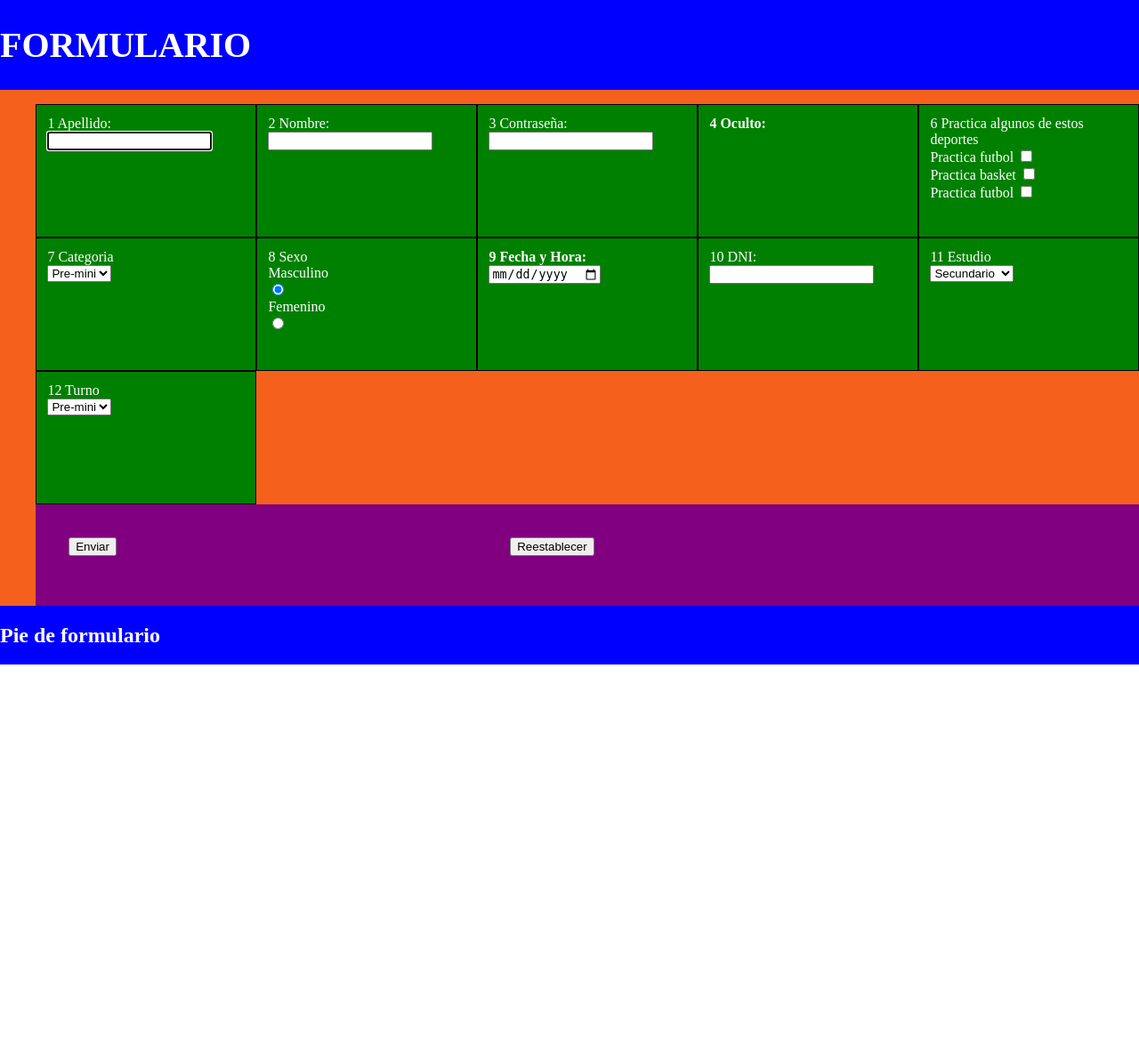
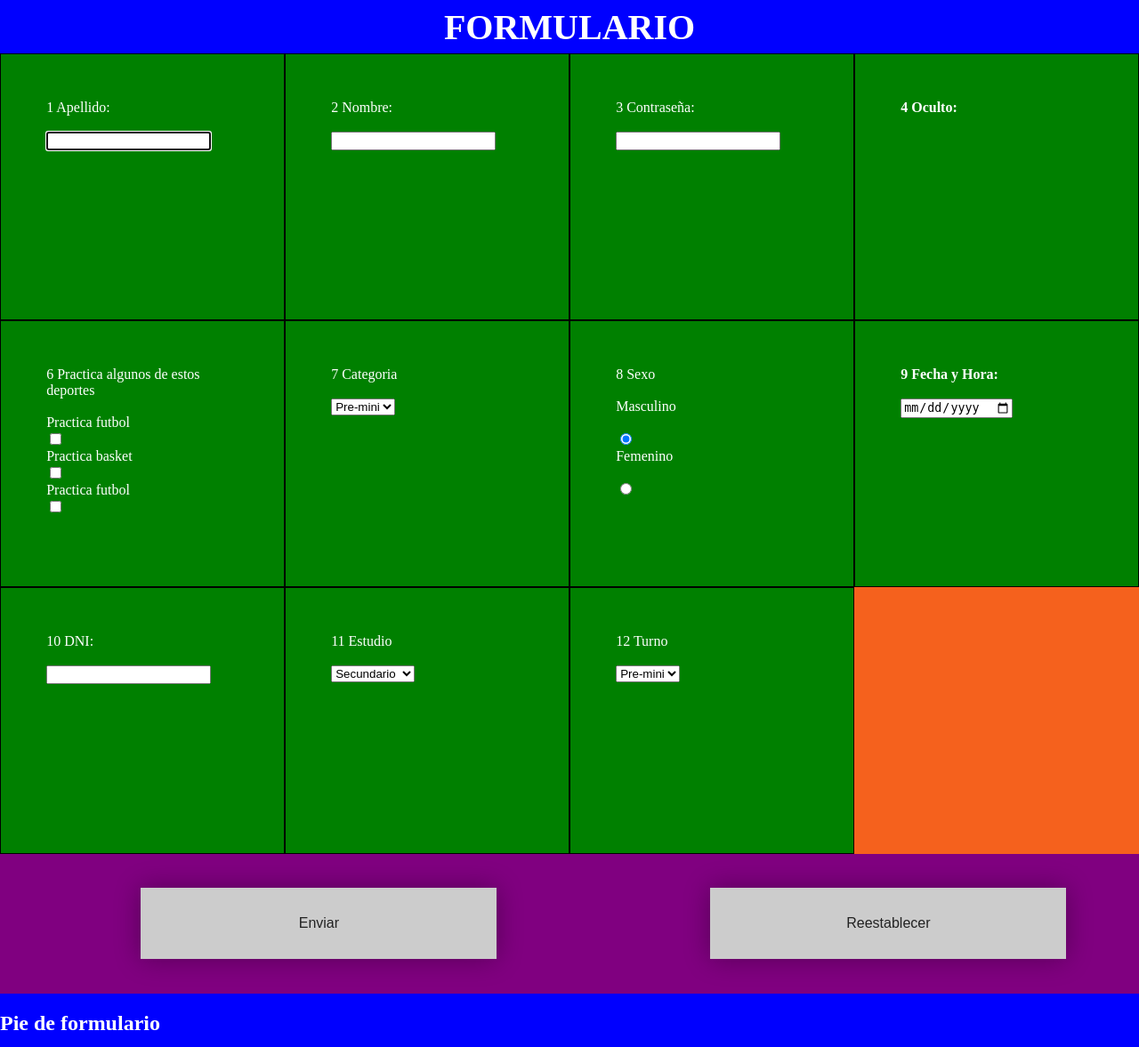
Before and after one commit to DamianMartinez28885/prof, a PHP site: page /Css/cssParte2/FormularioRWD/Index.html in a window 1280 px wide. Shown: the whole page at 89% size. Run offline with PHP 8.4, Linux system fonts and the light colour scheme.

Commit message:
finalizar tp

```diff
--- a/Css/cssParte2/FormularioRWD/FormularioRWD.css
+++ b/Css/cssParte2/FormularioRWD/FormularioRWD.css
@@ -1,24 +1,32 @@
-body, html, form{
-
+body{
+background-color: aquamarine;
 width: 100%;
 height: 30%;
 padding: 0%;
 margin: 0%;
 box-sizing: border-box;
+}
+
+h1 {
+    font-size: 40px;
+    margin: 0%;
+}
+
+ol{
+    margin: 0%;
+    border: none ;
+    padding: 0%;
+}
+
+form {
+    display: flex;
+    align-items: center;
+    justify-content: space-around;
+    flex-wrap: wrap;
+
 
 }
 
-
-
-h1 {
-    font-size: 40px;
-
-}
-
-.divprincipal {
-    padding: 0%;
-    margin: 0%;
-}
 .divcabeza {
     background-color: blue;
     width: 100%;
@@ -26,22 +34,30 @@ h1 {
     color: white;
     text-align: center;
     display: flex;
+    position: fixed;
+    height: 60px;
+    z-index: 200;
+    align-items: center;
+    top: 0;
+    justify-content: center;
 }
 
 .divformulario {
     background-color: rgb(245, 97, 29);
     width: 100%;
-    height: 580px;
     margin: 0%;
     color: white;
     box-sizing: border-box ;
     overflow: auto;
     flex-wrap: wrap;
     padding: 0%;
-    display: block;
+
     overflow: auto;
-
-
+    position: absolute;
+    top: 60px;
+    bottom: 60px;
+    z-index: 0;
+    overflow: auto;
 }
 
 .divpie{
@@ -51,15 +67,21 @@ h1 {
     color: white;
     display: flex;
     display: inline-block;
+    position: fixed;
+    height: 60px;
+    z-index: 100;
+    height: 60px;
+    align-items: center;
+    bottom: 0;
 }
 
 .divlista {
-    width: 20%;
-    height: 150px;
+    width: 320px;
+    height: 300px;
     background-color: green;
     box-sizing: border-box;
     float: left;
-    padding: 1%;
+    padding: 4%;
     margin: 0%;
     border: 1px solid;
     border-color: black;
@@ -69,24 +91,48 @@ h1 {
 
 li {
     list-style: none;
-
-
-
 }
 
 .contenedorbotones {
     clear: both;
-    width: 100%;
+    align-items: center;
     height: 80px;
     background-color: purple;
     display: flex;
     padding: 3%;
+    margin: 0%;
+    justify-content: space-around;
+    width: 100%;
+    width: 100%;
+
 }
 
 .divboton {
+    padding: 20px 10%;
+    width: 400px;
+    height: 80px;
+    border: none;
+    background: #ccc;
+    box-shadow: 0 0 30px #0005;
+    font-size: 1em;
+    color: #222;
+}
+
+label{
+    display: block;
+    }
+
+    .divboton:hover{
+        cursor:pointer;
+
+    }
+
+    @media (max-width:1330){
 
 
-    width: 40%;
-    height: 60px;
+        .divlista{
+            width: 15%;
+        }
 
-}
+
+    }
--- a/Css/cssParte2/FormularioRWD/Index.html
+++ b/Css/cssParte2/FormularioRWD/Index.html
@@ -7,7 +7,7 @@
     <link rel="stylesheet" href="./FormularioRWD.css">
 </head>
 <body>
-    <div class="divprincipal">
+
         <div class="divcabeza"><h1>FORMULARIO</h1></div>
         <div class="divformulario">
             <form action="./respuestaFormulario.htlm" target="_blank" method="get">
@@ -109,8 +109,8 @@
                     </div>
 
                     <div class="contenedorbotones">
-                            <div class="divboton"><li><input type="submit" name="submit" id="submit" value="Enviar"></li></div>
-                            <div class="divboton"><li><input type="reset" name="reset" id="reset" value="Reestablecer"></li></div>
+                            <li><input class="divboton" type="submit" name="submit" id="submit" value="Enviar"></li>
+                            <li><input class="divboton" type="reset" name="reset" id="reset" value="Reestablecer"></li>
                     </div>
 
                 </ol>
@@ -123,7 +123,7 @@
 
 
 
-    </div>
+
 
 
 </body>
```
